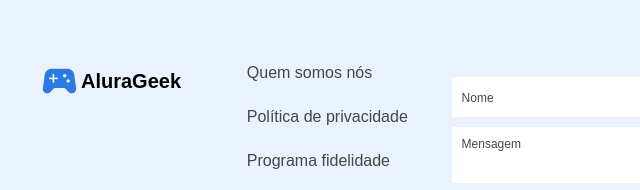
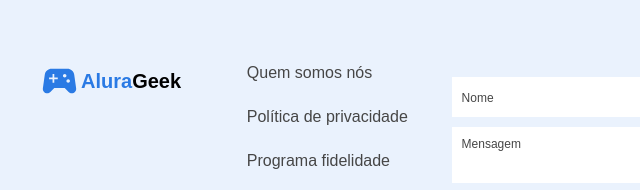
Before and after one commit to cnxarmando/alurageek, a plain HTML site: page index.html in a window 1280 px wide. Shown: the part 1642-1832 px from the top of the page, 86-726 px from the left. Drawn offline with Linux system fonts and the light colour scheme; a web font is replaced by a local one.

Commit message:
Correções titulo AluraGeek css

```diff
--- a/assets/css/header/header.css
+++ b/assets/css/header/header.css
@@ -26,10 +26,6 @@
 .header__title {
   font-size: 2.4rem;
   font-weight: 600;
-}
-
-.header__title span {
-  color: #2A7AE4;
 }
 
 .header__search {
--- a/assets/css/reset.css
+++ b/assets/css/reset.css
@@ -22,3 +22,7 @@ main {
   width: 100%;
   margin: 0 auto;
 }
+
+.title--blue{
+  color: #2A7AE4;
+}
--- a/index.html
+++ b/index.html
@@ -27,7 +27,7 @@
             src="./assets/img/header/control.svg"
             alt="Controle video game"
           />
-          <h1 class="header__title"><span>Alura</span>Geek</h1>
+          <h1 class="header__title"><span class="title--blue">Alura</span>Geek</h1>
         </div>
         <div class="header__search">
           <input
@@ -296,7 +296,7 @@
 
           <div class="contact__logo">
             <img class="contact__logo--image" src="./assets/img/header/control.svg" alt="" />
-            <h1 class="contact__logo--title">AluraGeek</h1>
+            <h1 class="contact__logo--title"><span class="title--blue">Alura</span>Geek</h1>
           </div>
           <div class="contact__menu">
             <ul>
```
